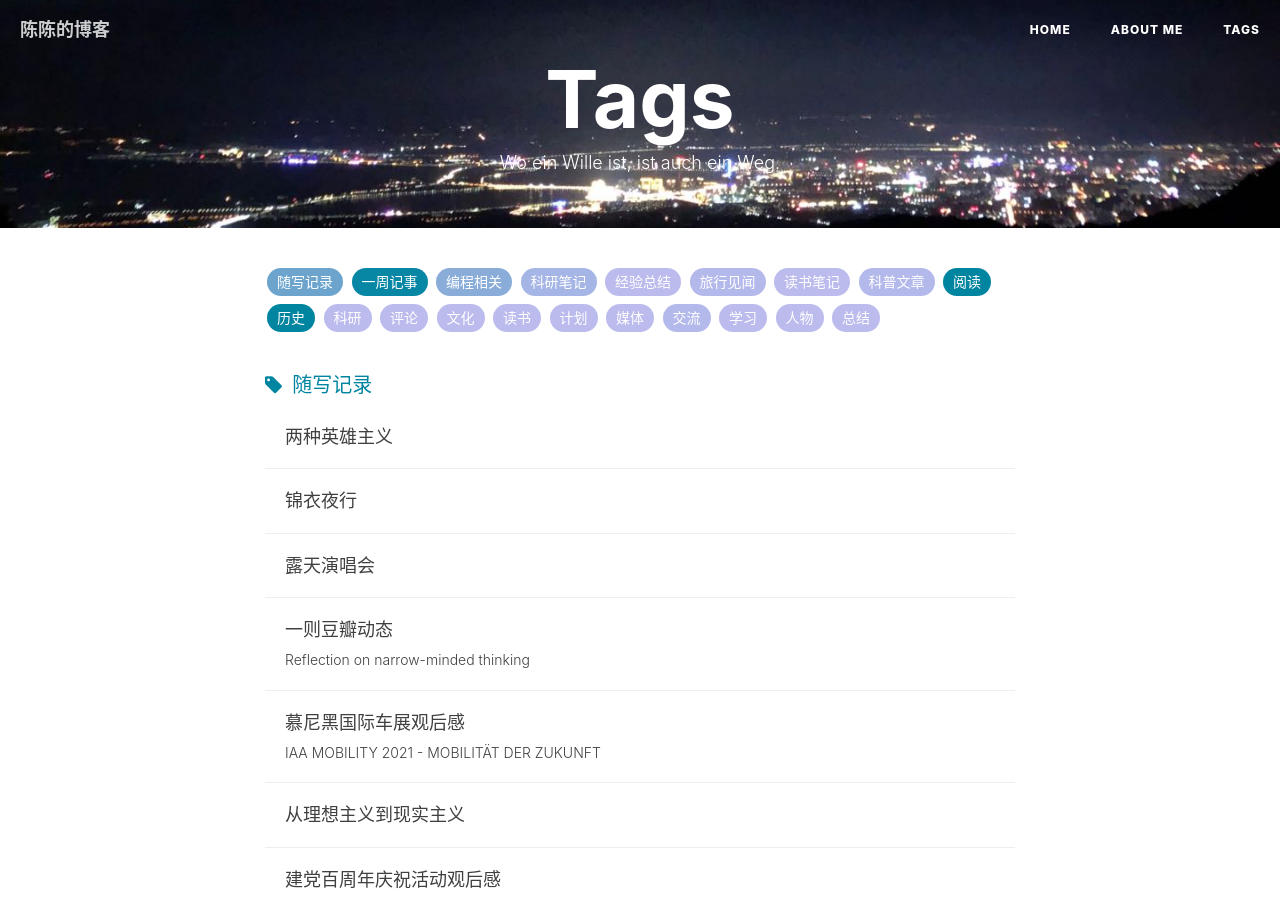
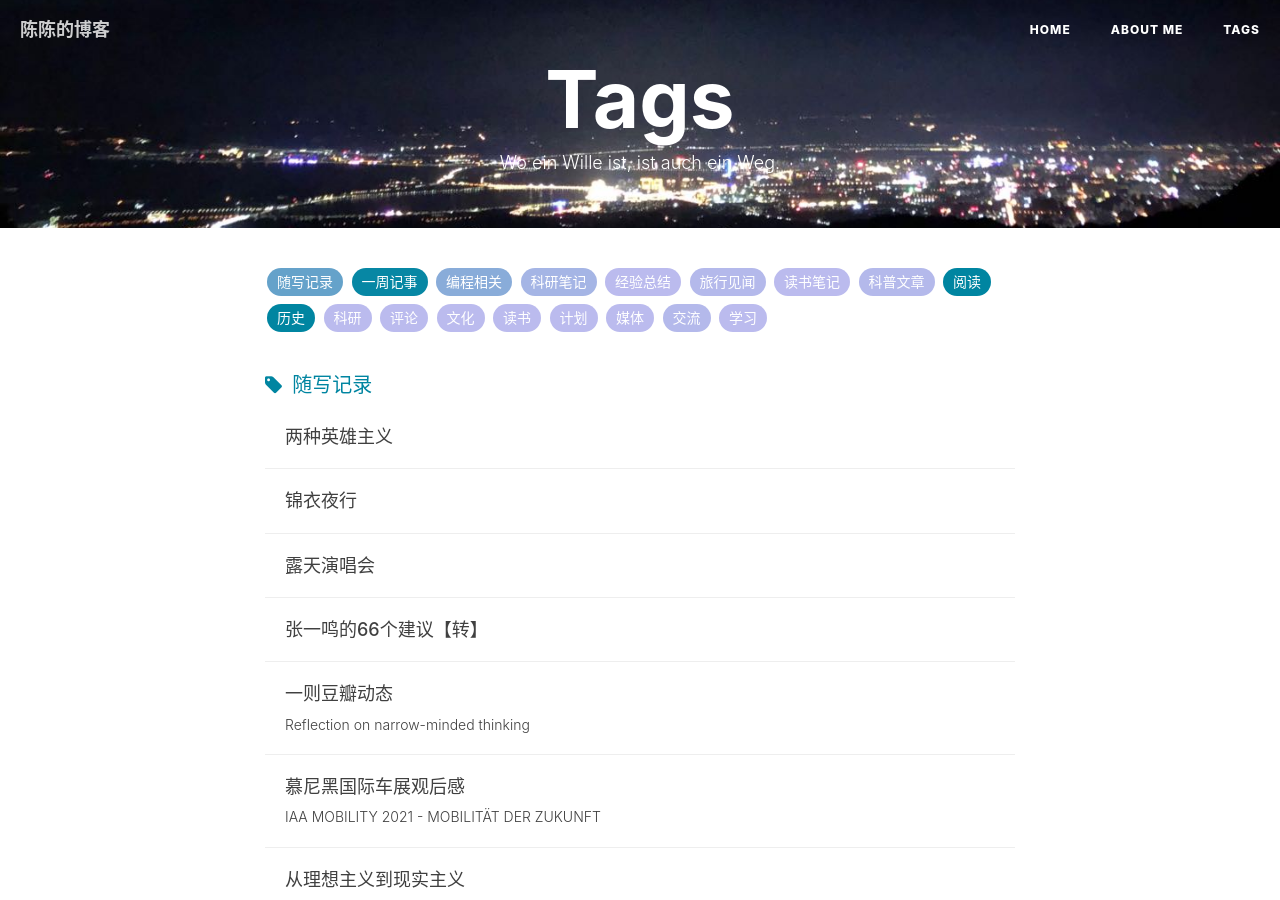
Before and after one commit to chensong212/chensong212.github.io, a Jekyll site: the page built from tags.html, in a window 1280 px wide and 900 px high. Built offline with Jekyll 4.4.1, drawn with Linux system fonts in a browser that asks for light colours; nearby versions of some CDN libraries; comment, search, counter and statistics services are not loaded; some of the changed text lies outside the part shown.

Commit message:
Update 2022-08-07-ZhangYiMing.md

```diff
--- a/_posts/2022-08-07-ZhangYiMing.md
+++ b/_posts/2022-08-07-ZhangYiMing.md
@@ -7,8 +7,7 @@ author:     陈陈
 header-img:
 catalog: true
 tags:
-    - 人物
-    - 总结
+    - 随写记录
 
 ---
 
```
